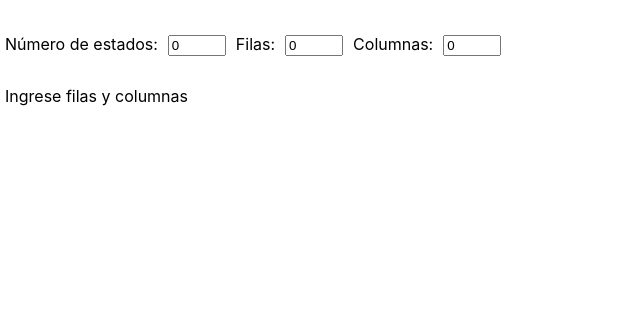
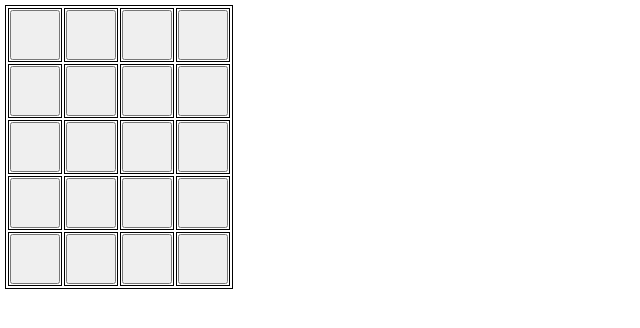
Before and after one commit to martinoki/grilla, a React (Create React App) app: page / in a window 1280 px wide. Shown: the top 328 px of the page, without its empty margins (0-640 px from the left). Built offline with nearby package versions, Linux system fonts and the light colour scheme.

Commit message:
estados agregados

```diff
--- a/src/App.js
+++ b/src/App.js
@@ -6,14 +6,36 @@ class App extends Component {
   constructor(props) {
     super(props);
     this.state = {
-      states: 0,
-      rows: 0,
-      cols: 0
+      possibleStates: [" ", "X", "O"],
+      defaultState: " ",
+      rows: 5,
+      cols: 4,
+      table: []
     };
   }
 
-  onClick = (row, col) => {
-    console.log(row, col);
+  componentDidMount() {
+    let newArray = new Array(this.state.rows * this.state.cols);
+    for (let i = 0; i < newArray.length; i++) {
+      newArray[i] = " ";
+    }
+    newArray.forEach(element => {
+      element = this.state.defaultState;
+    });
+    this.setState({ table: newArray });
+  }
+
+  onClick = (nRow, nCol) => {
+    console.log(nRow, nCol);
+    let updatedTable = [...this.state.table];
+    let oldValue = updatedTable[nCol + this.state.cols * nRow];
+    let index = this.state.possibleStates.findIndex(item => item == oldValue);
+    let newValue =
+      index == this.state.possibleStates.length-1
+        ? this.state.possibleStates[0]
+        : this.state.possibleStates[index + 1];
+    updatedTable[nCol + this.state.cols * nRow] = newValue;
+    this.setState({ table: updatedTable });
   };
 
   onChange = e => {
@@ -25,47 +47,12 @@ class App extends Component {
   render() {
     return (
       <div style={{ padding: "5px" }}>
-        <div>
-          <span>
-            Número de estados:
-            <input
-              id="states"
-              min="0"
-              style={{ margin: "30px 10px 30px 10px", width: "50px" }}
-              type="number"
-              value={this.state.states}
-              onChange={this.onChange}
-            />
-          </span>
-          <span>
-            Filas:
-            <input
-              id="rows"
-              min="0"
-              style={{ margin: "30px 10px 30px 10px", width: "50px" }}
-              type="number"
-              value={this.state.rows}
-              onChange={this.onChange}
-            />
-          </span>
-          <span>
-            Columnas:
-            <input
-              id="cols"
-              min="0"
-              style={{ margin: "30px 10px 30px 10px", width: "50px" }}
-              type="number"
-              value={this.state.cols}
-              onChange={this.onChange}
-            />
-          </span>
-        </div>
-
         <Table
-          states={this.state.states}
+          possibleStates={this.state.states}
           onClick={this.onClick}
           rows={this.state.rows}
           cols={this.state.cols}
+          table={this.state.table}
         />
       </div>
     );
--- a/src/containers/Row/Row.jsx
+++ b/src/containers/Row/Row.jsx
@@ -8,9 +8,10 @@ class Row extends Component {
 
   render() {
     let cols = [];
-    for (let i = 0; i < this.props.cols; i++) {
+    for (let nCol = 0; nCol < this.props.cols; nCol++) {
       cols.push(
         <td
+          unselectable="on"
           style={{
             border: "solid 1px black",
             width: "50px",
@@ -18,12 +19,13 @@ class Row extends Component {
             textAlign: "center",
             cursor: "pointer"
           }}
-          key={i}
+          key={nCol}
           onClick={() => {
-            this.props.onClick(this.props.nRow, i);
+            this.props.onClick(this.props.nRow, nCol);
           }}
-        >
-          {this.props.nRow};{i}
+        ><button style={{    width: '100%', height: '100%', fontSize: '20px'}}>
+          {this.props.table[nCol + this.props.cols*this.props.nRow]}
+        </button>
         </td>
       );
     }
--- a/src/containers/Table/Table.jsx
+++ b/src/containers/Table/Table.jsx
@@ -5,7 +5,7 @@ class Table extends Component {
   state = {};
 
   componentDidMount() {
-    console.log("props:", this.props);
+
   }
 
   render() {
@@ -14,13 +14,13 @@ class Table extends Component {
       for (let i = 0; i < this.props.rows; i++) {
         rows.push(
           <Row
+            table={this.props.table}
             key={i}
             onClick={this.props.onClick}
             nRow={i}
+            rows={this.props.rows}
             cols={this.props.cols}
-          >
-            asd
-          </Row>
+          />
         );
       }
     }
```
